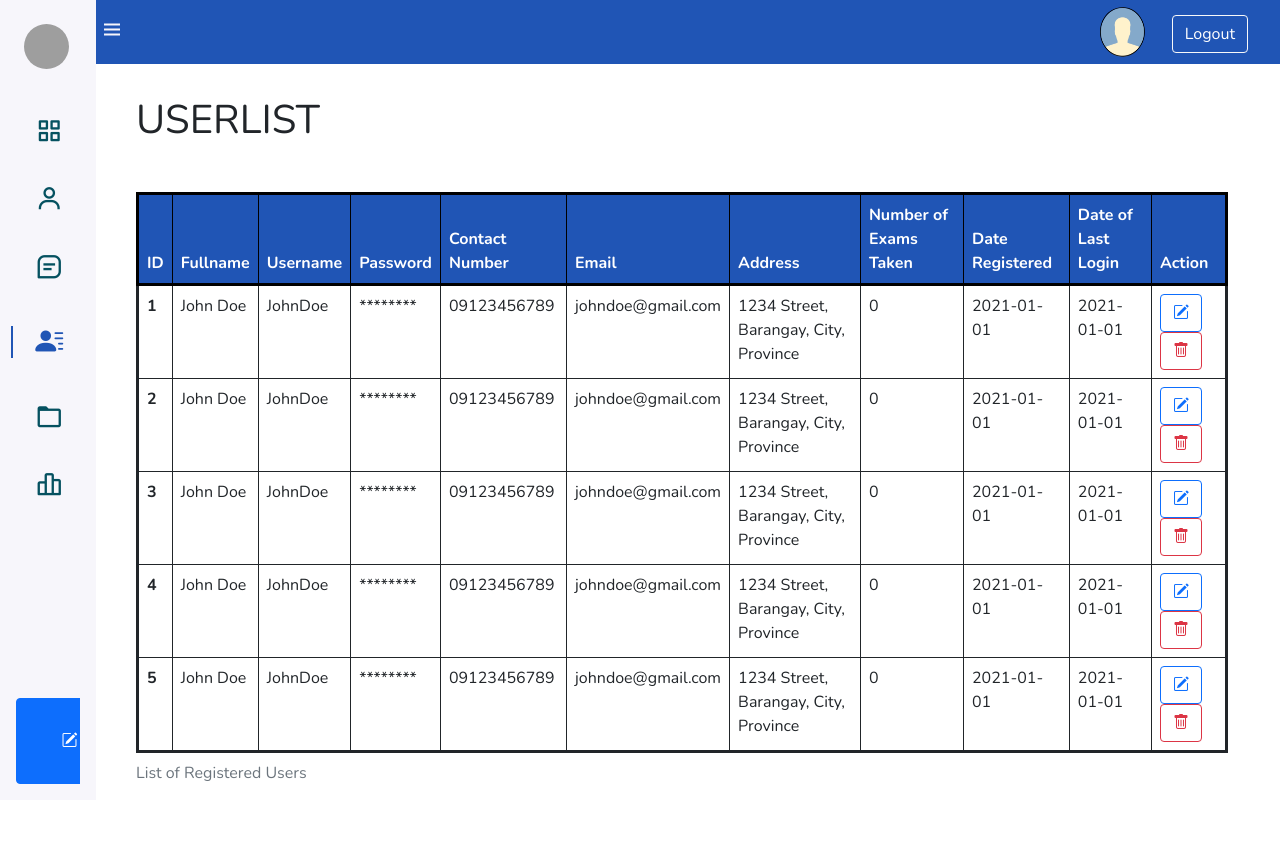
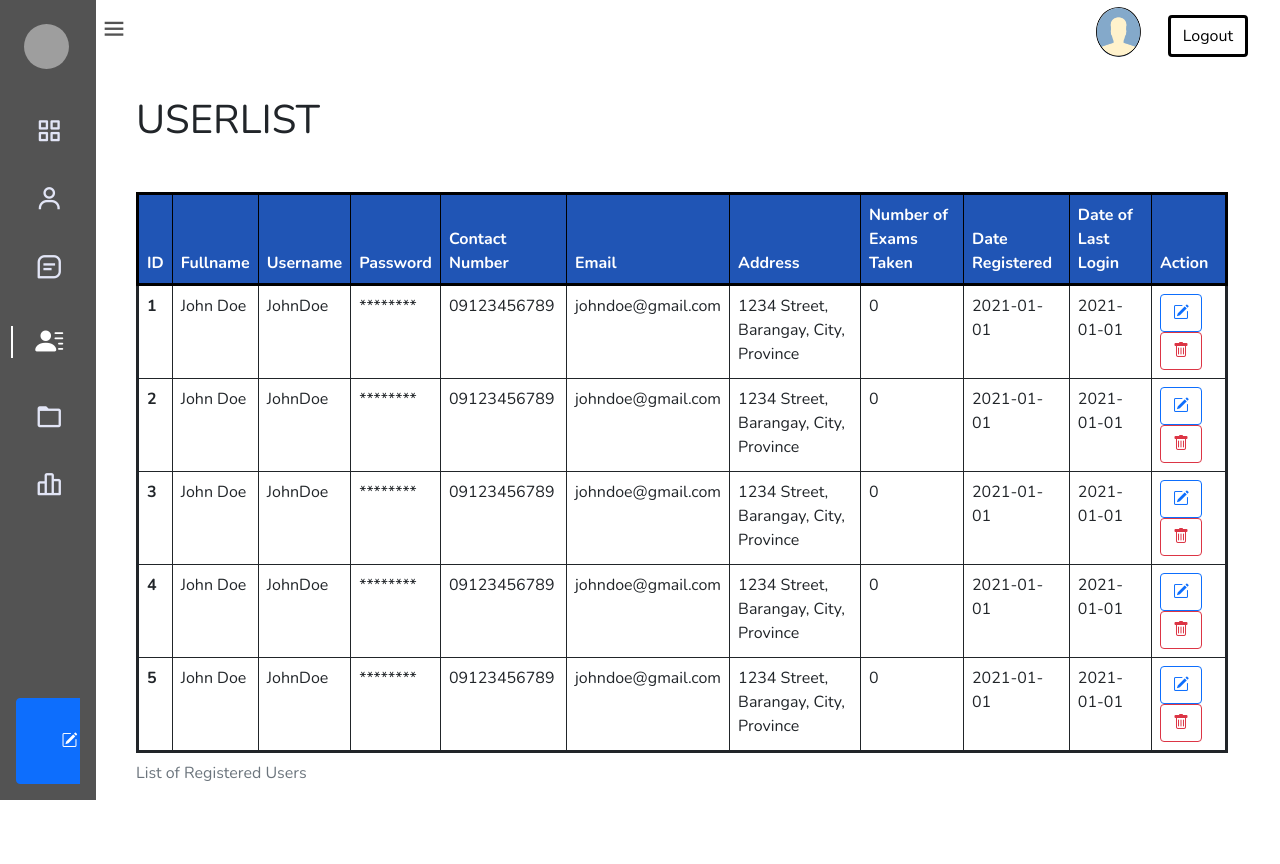
Before and after one commit to sheyn018/Erovoutika_ExamWebsite, a PHP site: page /admin_usertable.html in a window 1280 px wide. Run offline with PHP 8.4, Linux system fonts and the light colour scheme; some libraries are stand-ins or nearby versions; grey boxes are pictures that could not be loaded.

Commit message:
first draft

```diff
--- a/src/css/admin_usertable_style.css
+++ b/src/css/admin_usertable_style.css
@@ -5,9 +5,9 @@
 :root{
     --header-height: 3rem;
     --nav-width: 68px;
-    --first-color: #f7f6fb;
-    --first-color-light: #055160;
-    --white-color: #2055b5;
+    --first-color: #535353;
+    --first-color-light: #E2E5F6;
+    --white-color: #ffffff;
     --body-font: 'Nunito', sans-serif;
     --normal-font-size: 1rem;
     --z-fixed: 100
@@ -36,14 +36,15 @@ a{text-decoration: none}
     align-items: center;
     justify-content: space-between;
     padding: 0 1rem;
-    background-color: #2055B5;
+    background-color: #ffffff;
     z-index: var(--z-fixed);
     transition: .5s
 }
 
-.header_toggle{
-    color: #f7f6fb;
-    font-size: 1.5rem;cursor: pointer
+.header_toggle {
+    color: #535353;
+    font-size: 1.75rem;
+    cursor: pointer;
 }
 
 .header_img{
@@ -62,8 +63,13 @@ a{text-decoration: none}
     justify-content: flex-end;
 }
 
+button.btn.ms-4.mt-2 {
+    border-color: black;
+    border-width: 0.2rem;
+}
+
 #i--button--logout {
-    color: white;
+    color: black;
 }
 
 #i--button--logout:hover {
@@ -134,6 +140,11 @@ a{text-decoration: none}
 .nav_link:hover{color: var(--white-color)}
 
 .nav_icon{font-size: 1.75rem}
+
+a.btn.ms-3.mb-3 {
+    background-color: #3333CC;
+    color: #ffffff;
+}
 
 /* Main Content */
 #i--container--mainContent{
```
Also changed, not shown: src/webadmin/admin_usertable.php (+25 -28 lines).
